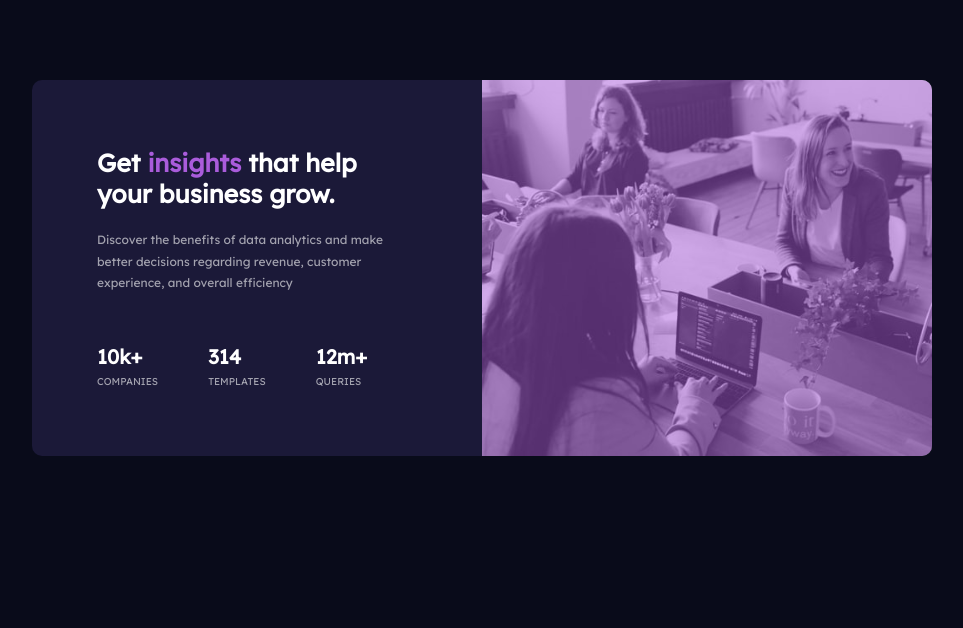
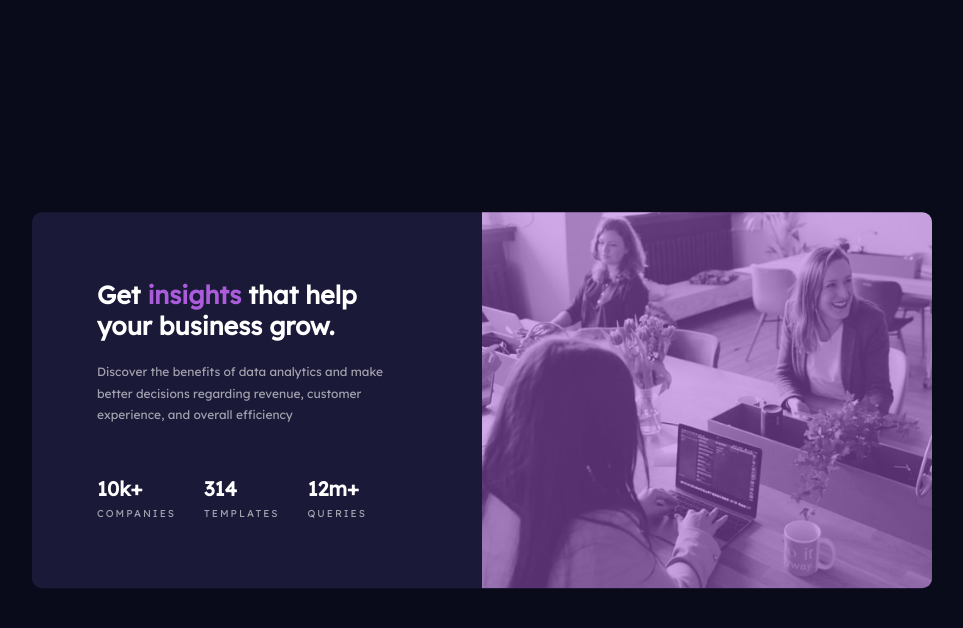
Before and after one commit to AlyElsheikh/Stats-preview-card-component-challenge, a plain HTML site: page index.html in a window 1280 px wide. Shown: the whole page, without its empty margins (158-1121 px from the left). Drawn offline with Linux system fonts and the light colour scheme.

Commit message:
Add files via upload

```diff
--- a/style.css
+++ b/style.css
@@ -26,7 +26,10 @@ main{
     display: flex;
     flex-direction: row;
     width: 900px;
-    margin: 80px auto;
+    position: absolute;
+    top: 50%;
+    left: 50%;
+    transform: translate(-50% , -50%);
 }
 
 .left{
@@ -74,6 +77,8 @@ main{
     color: var(--Slightly-transparent-white);
     font-size: 10px;
     text-transform: uppercase;
+    letter-spacing: 2px;
+    font-weight: 400;
 }
 
 .right{
```
